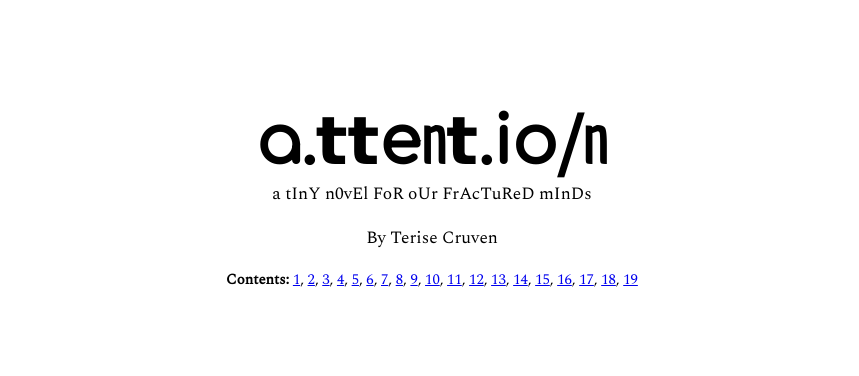
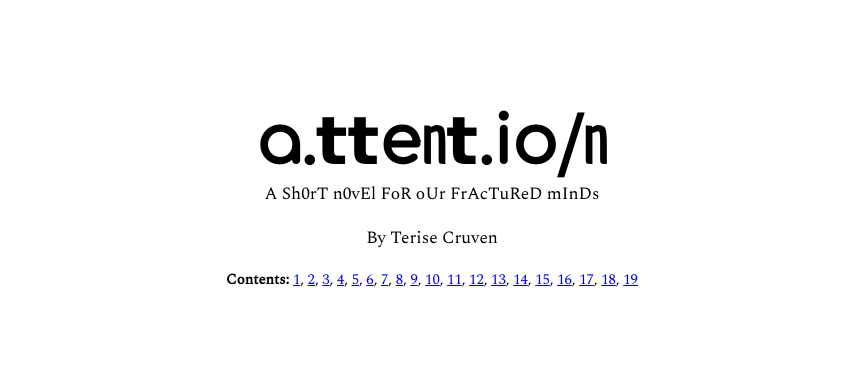
Before and after one commit to tcruven/n, a Jekyll site: the page built from n.html, in a window 1280 px wide and 900 px high. Shown: the top 376 px of the window, without its empty margins (208-1067 px from the left). Built offline with Jekyll 4.4.1, drawn with Linux system fonts in a browser that asks for light colours; nearby versions of some CDN libraries.

Commit message:
fix tagline

```diff
--- a/n.html
+++ b/n.html
@@ -8,7 +8,7 @@ layout: default
 
     <strong><span style='font-family: "Comfortaa";'>a.</span><span style='font-family: "Verdana";'>tt</span><span style='font-family: "Comfortaa";'>e</span><span style='font-family: "Economica";'>n</span><span style='font-family: "Verdana";'>t</span><span style='font-family: "Comfortaa";'>.io</span><span style='font-family: "Economica";'>/n</span></strong>
 </p>
-<p style="text-align:center; text-indent:0;margin-top: -10%;">a tInY n0vEl FoR oUr FrAcTuReD mInDs</p>
+<p style="text-align:center; text-indent:0;margin-top: -10%;">A Sh0rT n0vEl FoR oUr FrAcTuReD mInDs</p>
 <p style="text-align:center; text-indent:0;">By Terise Cruven</p>
 
 <p style="text-align:center; text-indent:0; font-size:11pt;">
```
